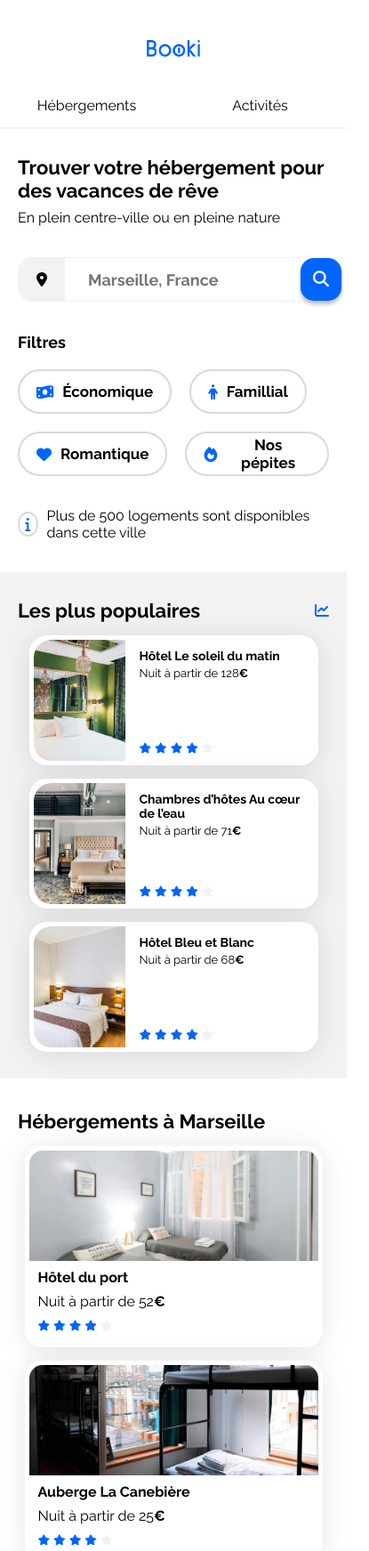
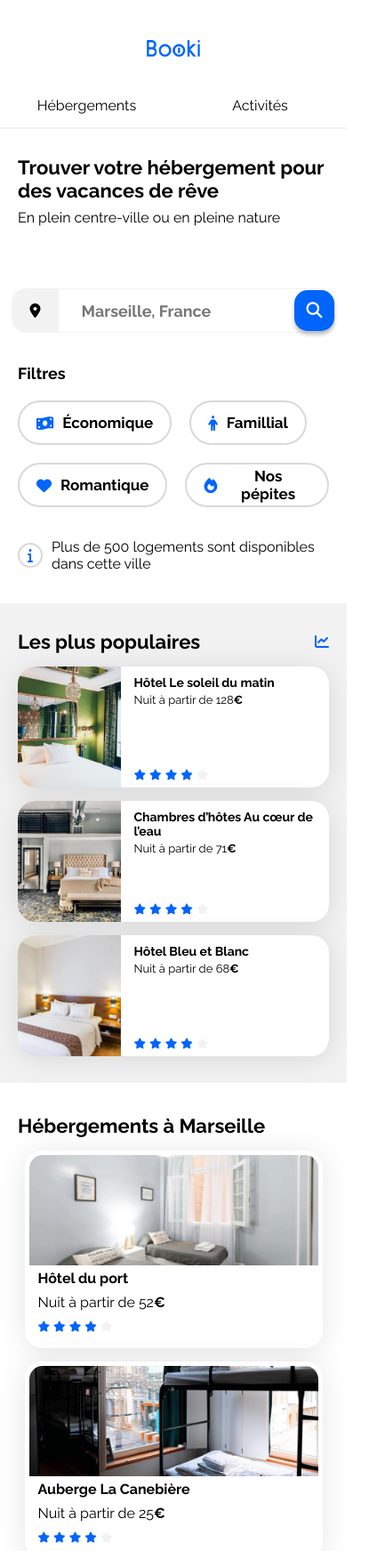
Before and after one commit to aurelienLRY/OCC-P3-Booki, a plain HTML site: page index.html in a window 390 px wide. Shown: the top 1743 px of the page at 89% size, 415 px wide, since content can reach past the window. Drawn offline with Linux system fonts and the light colour scheme.

Commit message:
Update index

```diff
--- a/css/style.css
+++ b/css/style.css
@@ -3,12 +3,16 @@
     font-family: 'Raleway', sans-serif;
 }
 
+/* Design System */
 :root {
+    /*colors*/
     --main-color: #0065FC;
     --main-dark-color: #d9d9d9;
     --main-bg-color: #F2F2F2;
     --filter-bg-color: #DEEBFF;
     --black-color: #000000;
+
+    /* Text configuration */
 }
 
 
@@ -17,9 +21,8 @@
 body {
     all: unset;
     display: flex;
-    justify-content: center;
-    padding: 0;
-    margin: 0;
+    flex-direction: column;
+    align-items: center;
 }
 
 .m0 {
@@ -30,6 +33,20 @@ body {
     width: 100%;
     max-width: 1440px;
     box-sizing: border-box;
+}
+
+.flex {
+    display: flex;
+}
+
+.row {
+    display: flex;
+    flex-direction: column;
+}
+
+.col {
+    display: flex;
+    flex: 1 1 0;
 }
 
 /***** typographie ******/
@@ -48,6 +65,7 @@ body {
     font-weight: 400;
     line-height: normal;
     color: var(--black-color);
+    flex: 1 1 auto;
 }
 
 .card-title {
@@ -61,7 +79,9 @@ body {
 
 a {
     text-decoration: none;
+    color: var(--black-color);
 }
+
 
 /***** Header *****/
 .header {
@@ -115,7 +135,7 @@ a {
 }
 
 .font-search-filter {
-    font-size: 18px;
+    font-size: 1.12em;
     font-weight: 700;
     line-height: normal;
     color: var(--black-color);
@@ -131,17 +151,22 @@ a {
 /***** Search-bar ******/
 .search-bar {
     display: flex;
-    justify-content: flex-start;
     flex-direction: row;
-    align-items: center;
+    flex-wrap: nowrap;
+    justify-content: center;
+    /* max-width: 80%; */
 }
 
 .search {
     display: flex;
+    align-items: center;
     padding: 0;
     border-radius: 15px;
     border: 1px solid var(--grey, #F2F2F2);
-    gap: 24px;
+    gap: 1.5em;
+    flex-direction: row;
+    flex-wrap: nowrap;
+    justify-content: center;
 }
 
 .imap {
@@ -158,13 +183,17 @@ a {
     color: var(--main-bg-color);
     background: var(--main-color);
     text-align: center;
+    display: flex;
 }
 
 .search-logo {
     display: none;
+    display: flex;
+
 }
 
 .search-input {
+    display: flex;
     border: none;
 }
 
@@ -183,14 +212,13 @@ a {
 .filter-bar>div {
     display: flex;
     flex-direction: row;
-    justify-content: space-between;
+    justify-content: flex-start;
     gap: 15px;
 }
 
 .filter-btn {
     display: flex;
     align-items: center;
-    flex: 1 0 0 ;
     gap: 10px;
     height: 50px;
     padding: 4px 19px;
@@ -202,7 +230,6 @@ a {
     font-style: normal;
     font-weight: 700;
     line-height: normal;
-
 }
 
 .filter-btn:hover {
@@ -218,16 +245,16 @@ a {
 }
 
 .i-cercle {
-    height: 24px;
-    width: 24px;
+    height: 1.5em;
+    width: 1.5em;
     display: flex;
     align-self: center;
     align-items: center;
-
     border-radius: 50%;
     border: 2px solid var(--main-dark-color);
     justify-content: center;
     flex-direction: row;
+    flex: 0 0 auto;
 }
 
 /**** END Infogroupe *****/
@@ -284,13 +311,14 @@ a {
 
 .hebergements-cards .card {
     box-sizing: content-box;
+    max-width: 335px;
     width: 30%;
     padding: 0;
     padding-bottom: 15px;
     display: flex;
     flex-direction: column;
-    /* flex: 1 0 0; */
     gap: 4px;
+    flex: 1 1 30%;
 }
 
 .hebergements-cards img {
@@ -388,18 +416,17 @@ a {
 .activity-cards .card {
     display: flex;
     width: 25%;
-    flex-direction: column;
-    justify-content: flex-end;
-    align-items: center;
+
     padding: 0;
     box-sizing: border-box;
 }
 
 
 .activity-cards img {
+    display: flex;
     width: 100%;
     max-height: 380px;
-    flex: 1 0 0;
+    flex: 1 1 0;
     align-self: stretch;
     object-fit: cover;
     flex-shrink: 0;
@@ -459,6 +486,10 @@ footer {
 /****** Media queries ***********/
 /* Medium devices (tablets, less/equal than 1024px) */
 @media (max-width: 1024px) {
+    .menu {
+        padding: 0 50px;
+    }
+
     .hebergements-and-populaires {
         flex-direction: column;
     }
@@ -520,6 +551,7 @@ footer {
     }
 
     .menu {
+        padding: 0;
         width: 100%;
         display: flex;
         gap: 0;
@@ -529,8 +561,6 @@ footer {
         flex: 1 0 0;
         text-align: center;
         padding: 0 0 15px 0;
-        /* color: var(--dark-color); */
-        text-decoration: none;
     }
 
     .nav-button:hover {
@@ -573,13 +603,14 @@ footer {
 
     .filter-bar>div {
         gap: 20px;
+
     }
+
 
 
     /****** Hebergements And Populaires ***********/
 
     .hebergements-and-populaires {
-        display: flex;
         flex-direction: column-reverse;
         margin: 0;
         margin-top: 35px;
@@ -588,8 +619,6 @@ footer {
 
     .hebergements-and-populaires section {
         border-radius: 0;
-        display: flex;
-        flex-direction: column;
     }
 
     /****** Hebergements ***********/
@@ -607,7 +636,7 @@ footer {
     }
 
     .hebergements-cards .card {
-        width: 335px;
+        width: 100%;
     }
 
     .item1 {
@@ -639,13 +668,13 @@ footer {
 
     /****** Populaires ***********/
     .populaires {
-
         margin: 0;
         padding: 30px 20px;
     }
 
     .populaires-title {
         margin-bottom: 15px;
+        /* justify-content: space-evenly; */
     }
 
     .populaires-cards {
@@ -657,8 +686,10 @@ footer {
     }
 
     .populaires-cards .card {
-        width: 90%;
+        width: 100%;
+        /* max-width: 335px; */
         margin-top: 0;
+        padding: 0;
     }
 
     /***** Activity *****/
--- a/index.html
+++ b/index.html
@@ -3,7 +3,9 @@
 
 <head>
     <meta charset="UTF-8" />
-    <meta name="viewport" content="width=device-width, initial-scale=1.0" />
+    <meta name="viewport" content="width=device-width, initial-scale= 1">
+
+
     <title>Booki</title>
     <link rel="shortcut icon" href="./images/logo/fav-booki.png" type="image/x-icon">
     <link rel="preconnect" href="https://fonts.googleapis.com" />
@@ -34,10 +36,13 @@
                     <p class="m0">En plein centre-ville ou en pleine nature</p>
                 </div>
                 <!-- search-bar -->
+                <form action="" method="post"></form>
                 <div class="search-bar">
-                    <form action="" method="post">
                         <div class="search">
-                            <label for="search"><i class="fa-solid fa-location-dot imap" aria-hidden="true"></i></label>
+                            <div class="flex">
+                                <label for="search"><i class="fa-solid fa-location-dot imap"
+                                        aria-hidden="true"></i></label>
+                            </div>
                             <input type="search" name="search" id="search" class="font-search-filter search-input"
                                 placeholder="Marseille, France" required>
                             <button type="submit" class="font-search-filter search-btn">
@@ -46,10 +51,8 @@
                                     aria-label="Valider la recherche"></i>
                             </button>
                         </div>
-                    </div>
-                    </form>
 
-
+                </div> </form>
                 <!-- filter-bar -->
                 <div class="filter-bar" role="region" aria-label="Barre de filtres">
                     <span class="font-search-filter">Filtres</span>
@@ -70,7 +73,6 @@
                             pépites</button>
                     </div>
                 </div>
-
                 <!-- info-bar  -->
                 <div class="info-bar">
                     <span class="i-cercle"><i class="fa-solid fa-info"></i></span>
@@ -85,6 +87,7 @@
                     <div class="hebergements-cards ">
 
                         <article class="card item1">
+                            <a href="#" class="row">
                                 <img src="./images/hebergements/fred-kleber.jpg"
                                     alt="Image de la chambre d'hôtel du port" />
                                 <div class="card-content">
@@ -103,8 +106,11 @@
                                         <span class="sr-only">Note de 4 sur 5</span>
                                     </div>
                                 </div>
+                            </a>
                         </article>
+
                         <article class="card item2">
+                            <a href="#" class="row">
                                 <img src="./images/hebergements/febrian-zakaria.jpg"
                                     alt="Image de la chambre d'hôtel chez Amina" />
                                 <div class="card-content">
@@ -123,8 +129,11 @@
                                         <span class="sr-only">Note de 4 sur 5</span>
                                     </div>
                                 </div>
+                            </a>
                         </article>
+
                         <article class="card item3">
+                            <a href="" class="row">
                                 <img src="./images/hebergements/reisetopia.jpg"
                                     alt="Image de la chambre d'hôtel les mouettes" />
                                 <div class="card-content">
@@ -143,8 +152,11 @@
                                         <span class="sr-only">Note de 4 sur 5</span>
                                     </div>
                                 </div>
+                            </a>
                         </article>
+
                         <article class="card item4">
+                            <a href="#" class="row">
                                 <img src="./images/hebergements/annie-spratt.jpg"
                                     alt="Image de la chambre d'hôtel de la mer" />
                                 <div class="card-content">
@@ -163,8 +175,11 @@
                                         <span class="sr-only">Note de 4 sur 5</span>
                                     </div>
                                 </div>
+                            </a>
                         </article>
+
                         <article class="card item5">
+                            <a href="#" class="row">
                                 <img src="./images/hebergements/marcus-loke.jpg"
                                     alt="Image de la chambre d'auberge la canebière" />
                                 <div class="card-content">
@@ -183,8 +198,11 @@
                                         <span class="sr-only">Note de 4 sur 5</span>
                                     </div>
                                 </div>
+                            </a>
                         </article>
+
                         <article class="card item6">
+                            <a href="#" class="row">
                                 <img src="./images/hebergements/nicate-lee.jpg"
                                     alt="Image de la chambre de l'Auberge le panier" />
                                 <div class="card-content">
@@ -203,12 +221,10 @@
                                         <span class="sr-only">Note de 4 sur 5</span>
                                     </div>
                                 </div>
+                            </a>
                         </article>
+
                     </div>
-
-
-
-
                     <a href="" class="font-search-filter">Afficher plus</a>
                 </section>
 
@@ -218,7 +234,9 @@
                         <i class="fa-solid fa-chart-line" aria-hidden="true"></i>
                     </div>
                     <div class="populaires-cards">
+
                         <article class="card">
+                            <a href="#" class="col">
                                 <img src="./images/hebergements/emile-guillemot.jpg"
                                     alt="Image de la chambre d'hôtel montrant un lit" />
                                 <div class="card-content">
@@ -237,8 +255,11 @@
                                         <span class="sr-only">Note de 4 sur 5</span>
                                     </div>
                                 </div>
+                            </a>
                         </article>
+
                         <article class="card">
+                            <a href="#" class="col">
                                 <img src="./images/hebergements/aw-creative.jpg"
                                     alt="Image de la chambre d'hôtel montrant un lit" />
                                 <div class="card-content">
@@ -259,8 +280,11 @@
                                         <span class="sr-only">Note de 4 sur 5</span>
                                     </div>
                                 </div>
+                            </a>
                         </article>
+
                         <article class="card">
+                            <a href="#" class="col">
                                 <img src="./images/hebergements/febrian-zakaria2.jpg"
                                     alt="Image de la chambre d'hôtel montrant un lit" />
                                 <div class="card-content">
@@ -279,7 +303,9 @@
                                         <span class="sr-only">Note de 4 sur 5</span>
                                     </div>
                                 </div>
+                            </a>
                         </article>
+
                     </div>
                 </section>
             </div>
@@ -287,21 +313,33 @@
             <section id="activity" class="activity">
                 <h2 class="section-title">Activités à Marseille</h2>
                 <div class="activity-cards">
+
                     <article class="card">
+                        <a href="#" class="row">
                             <img src="./images/activites/reno-laithienne.jpg" alt="">
                             <h3 class="card-title">Vieux-Port</h3>
+                        </a>
                     </article>
+
                     <article class="card">
+                        <a href="#" class="row">
                             <img src="./images/activites/paul-hermann.jpg" alt="">
                             <h3 class="card-title">Fort de Pomègues</h3>
+                        </a>
                     </article>
+
                     <article class="card">
+                        <a href="#" class="row">
                             <img src="./images/activites/kilyan-sockalingum.jpg" alt="">
                             <h3 class="card-title">Parc national des Calanques</h3>
+                        </a>
                     </article>
+
                     <article class="card">
+                        <a href="#" class="row">
                             <img src="./images/activites/florian-wehde.jpg" alt="">
                             <h3 class="card-title">Notre-Dame-de-la-Garde</h3>
+                        </a>
                     </article>
                 </div>
             </section>
```
Lines whose indentation alone changed are shown as unchanged.
